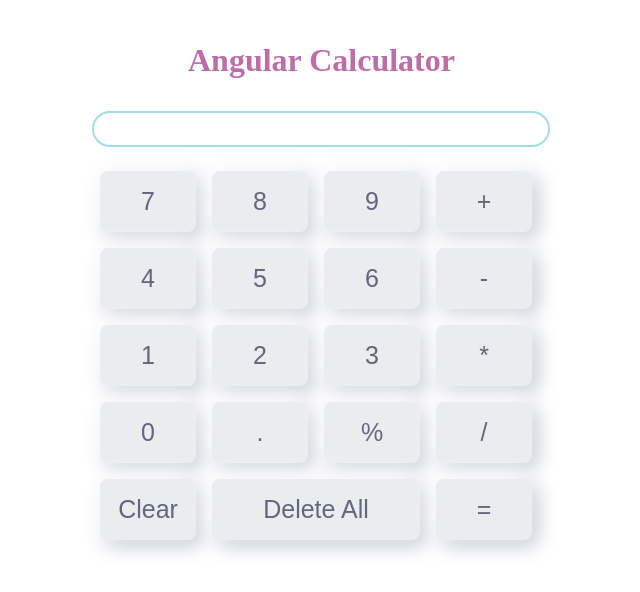
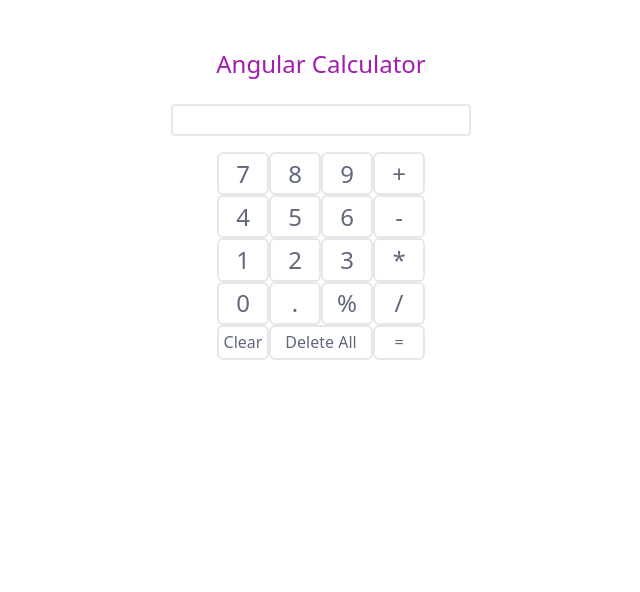
Before and after one commit to mehmetKargaci/Calculator2, an Angular app: page / in a window 1280 px wide. Shown: the top 592 px of the page, without its empty margins (319-959 px from the left). Built offline with nearby package versions, Linux system fonts and the light colour scheme.

Commit message:
tailwindcss added

```diff
--- a/package.json
+++ b/package.json
@@ -33,6 +33,7 @@
     "karma-coverage": "~2.2.0",
     "karma-jasmine": "~5.1.0",
     "karma-jasmine-html-reporter": "~2.1.0",
+    "tailwindcss": "^3.4.4",
     "typescript": "~5.4.2"
   }
 }
--- a/src/app/app.component.css
+++ b/src/app/app.component.css
@@ -1,72 +1,73 @@
-.container{
-    display: flex;
-    flex-direction: row;
-    justify-content: center;
-    align-items: center;
-    margin-top: 10px;
-}
+/*.container{*/
+/*    display: flex;*/
+/*    flex-direction: row;*/
+/*    justify-content: center;*/
+/*    align-items: center;*/
+/*    margin-top: 10px;*/
+/*}*/
 
-h3{
-  padding-left: 6rem;
-  font-size: 2rem;
-  color: rgba(184, 95, 163, 0.91);
-}
-.input-result{
-  width:27rem;
-  height: 30px;
-  font-size: 20px;
-  margin-bottom: 1rem;
-  padding-left: 20px;
-  border: 2px solid rgba(147, 217, 232, 0.87);
-  border-radius: 30px;
-  color: #353535;
-}
+/*h3{*/
+/*  padding-left: 6rem;*/
+/*  font-size: 2rem;*/
+/*  color: rgba(184, 95, 163, 0.91);*/
+/*}*/
 
-.numbers{
-  display: grid;
-  grid-template-columns: 1fr 1fr 1fr 1fr;
-  width: 6.40rem;
-  height: 2.5rem;
-  font-size: 25px;
-  border-radius: 30px;
-  margin-bottom: 7.5rem;
+/*.input-result{*/
+/*  width:27rem;*/
+/*  height: 30px;*/
+/*  font-size: 20px;*/
+/*  margin-bottom: 1rem;*/
+/*  padding-left: 20px;*/
+/*  border: 2px solid rgba(147, 217, 232, 0.87);*/
+/*  border-radius: 30px;*/
+/*  color: #353535;*/
+/*}*/
 
-}
+/*.numbers{*/
+/*  display: grid;*/
+/*  grid-template-columns: 1fr 1fr 1fr 1fr;*/
+/*  width: 6.40rem;*/
+/*  height: 2.5rem;*/
+/*  font-size: 25px;*/
+/*  border-radius: 30px;*/
+/*  margin-bottom: 7.5rem;*/
 
-.numbers button{
-    width: 6rem;
-    color: #61677c;
-    box-shadow: -5px -5px 20px #ffffff,
-    5px 5px 20px #babecc;
-    border: none;
-    outline: none;
-    padding: 16px;
-    background: #ebecf0;
-    border-radius: 8px;
-    cursor: pointer;
-    margin: 8px;
-    display: inline-flex;
-    justify-content: center;
-    align-items: center;
-    font-size: 25px;
-    transition: all 0.2s ease-in-out;
-}
+/*}*/
 
-.numbers button:hover{
-  box-shadow: -2px -2px 5px #fff,
-  2px 2px 5px #babecc;
-}
+/*.numbers button{*/
+/*  width: 6rem;*/
+/*  color: #61677c;*/
+/*  box-shadow: -5px -5px 20px #ffffff,*/
+/*  5px 5px 20px #babecc;*/
+/*  border: none;*/
+/*  outline: none;*/
+/*  padding: 16px;*/
+/*  background: #ebecf0;*/
+/*  border-radius: 8px;*/
+/*  cursor: pointer;*/
+/*  margin: 8px;*/
+/*  display: inline-flex;*/
+/*  justify-content: center;*/
+/*  align-items: center;*/
+/*  font-size: 25px;*/
+/*  transition: all 0.2s ease-in-out;*/
+/*}*/
 
-.numbers button:active{
-  box-shadow: inset -1px -1px 2px #babecc,
-  inset -1px -1px 2px #fff;
-}
+/*.numbers button:hover{*/
+/*  box-shadow: -2px -2px 5px #fff,*/
+/*  2px 2px 5px #babecc;*/
+/*}*/
 
-.error{
-    color: crimson !important;
-}
+/*.numbers button:active{*/
+/*  box-shadow: inset -1px -1px 2px #babecc,*/
+/*  inset -1px -1px 2px #fff;*/
+/*}*/
 
-.delete{
-  grid-column: span 2;
-  min-width: 13rem;
-}
+/*.error{*/
+/*  color: crimson !important;*/
+/*}*/
+
+/*.delete{*/
+/*  grid-column: span 2;*/
+/*  min-width: 13rem;*/
+/*}*/
--- a/src/app/app.component.html
+++ b/src/app/app.component.html
@@ -1,26 +1,21 @@
 
-<div class="container">
-  <div>
-    <h3>Angular Calculator</h3>
-    <div>
+<div class="container flex flex-col justify-center items-center mt-10">
+  <h1 class="text-2xl m-2 text-center text-fuchsia-700 font-medium">Angular Calculator</h1>
   <div class="result">
     @for (r of results; track $index) {
       <div> {{ r.operation }} = {{  r.result }}</div>
     }
     <div >
-          <input class="input-result" [formControl]="inputControl" >
+      <input class="m-4 text-xl border-2 rounded" [formControl]="inputControl" >
     </div>
-        <div class="error" *ngIf="errormessage">
+    <div class="text-rose-700" *ngIf="errormessage">
       invalid enterence.
     </div>
   </div>
-
-      <div class="numbers">
-        <button *ngFor="let button of buttons" class="button" type="button" (click)="pressNum(button)">{{button}}</button>
-        <button class="clear" type="button" (click)="clear()">Clear</button>
-        <button class="delete" type="button" (click)="deleteAll()">Delete All</button>
-        <button class="equal" type="button" (click)="calculate()">=</button>
+  <div class="grid grid-cols-4 w-52 h-52" >
+    <button *ngFor="let button of buttons" class="text-2xl text-[#61677c] border-2 rounded-md hover:text-[#babecc]" type="button" (click)="pressNum(button)">{{button}}</button>
+    <button class="border-2 rounded-md text-[#61677c] hover:text-[#babecc]" type="button" (click)="clear()">Clear</button>
+    <button class="border-2 rounded-md col-span-2 text-[#61677c] hover:text-[#babecc]" type="button" (click)="deleteAll()">Delete All</button>
+    <button class="border-2 rounded-md  text-[#61677c] hover:text-[#babecc]" type="button" (click)="calculate()">=</button>
   </div>
 </div>
-  </div>
-</div>
--- a/src/app/app.component.ts
+++ b/src/app/app.component.ts
@@ -28,6 +28,7 @@ export class AppComponent implements OnInit {
   deleteAll() {
     this.inputControl.setValue('');
     this.results = [];
+    this.errormessage = false;
   }
 
   clear() {
--- a/src/styles.css
+++ b/src/styles.css
@@ -1 +1,4 @@
 /* You can add global styles to this file, and also import other style files */
+@tailwind base;
+@tailwind components;
+@tailwind utilities;
--- /dev/null
+++ b/tailwind.config.js
@@ -0,0 +1,8 @@
+/** @type {import('tailwindcss').Config} */
+module.exports = {
+  content: ["./src/**/*.{html,ts}"],
+  theme: {
+    extend: {},
+  },
+  plugins: [],
+}
```
Also changed, not shown: 1 other file (tests, documents, lock files or other folders). Lines whose indentation alone changed are shown as unchanged.
